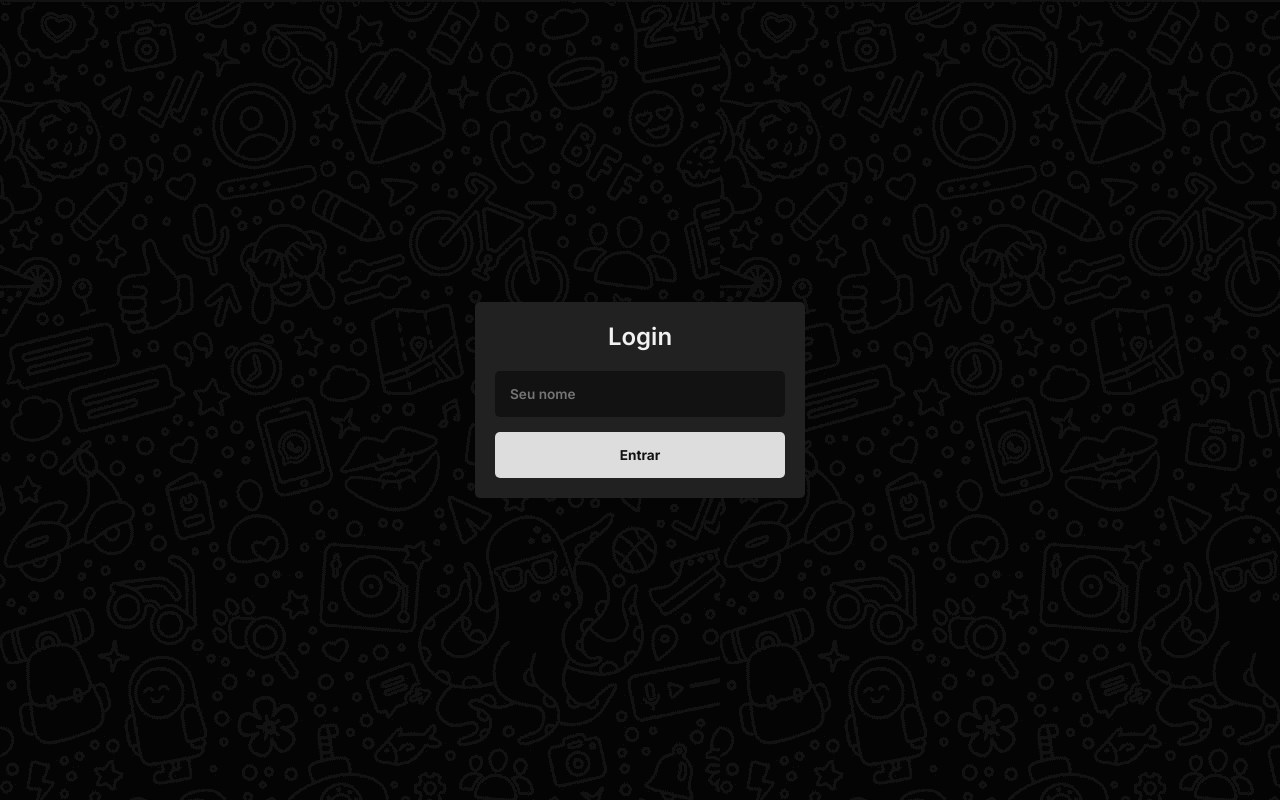
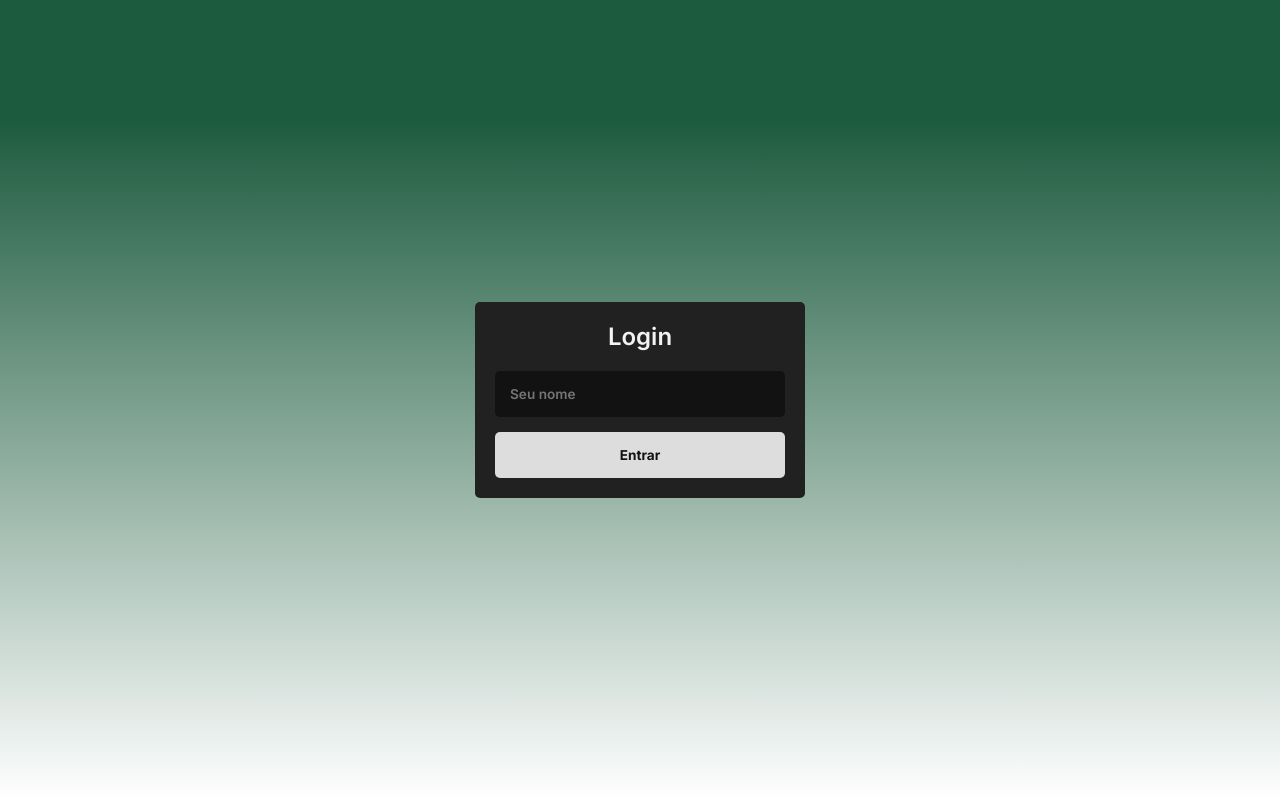
Before and after one commit to BrunoSZanon/chat, a plain HTML site: page frontend/index.html in a window 1280 px wide. Drawn offline with nearby package versions, Linux system fonts and the light colour scheme.

Commit message:
style.css

```diff
--- a/frontend/css/style.css
+++ b/frontend/css/style.css
@@ -12,7 +12,7 @@
 }
 
 body {
-    background: url("../images/background.png");
+     background-image: linear-gradient( to bottom, rgba(29, 91, 62) 15%, white );
     color: #f2f2f2;
 }
 
```
